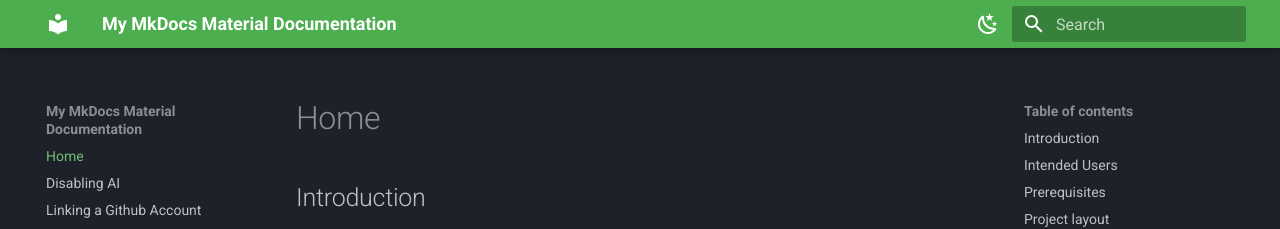
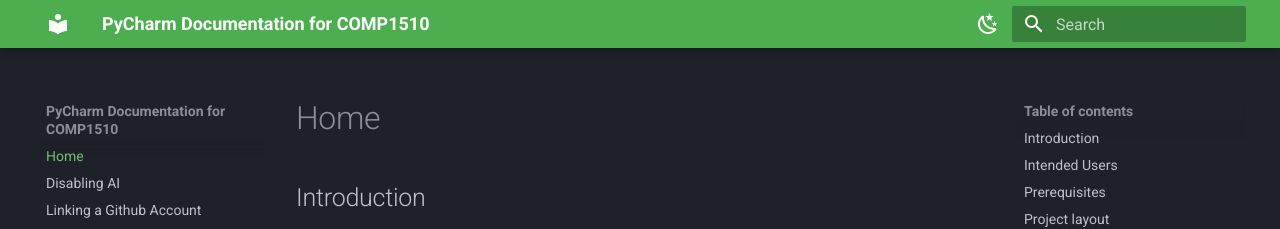
Before and after one commit to farahalterman/mkdocsDemo, an MkDocs documentation site: the page built from docs/index.md, in a window 1280 px wide. Shown: the top 229 px of the page. Built offline with MkDocs 1.6.1 and Material for MkDocs 9.7.7, drawn with Linux system fonts in a browser that asks for light colours.

Commit message:
Add site name

```diff
--- a/mkdocs.yml
+++ b/mkdocs.yml
@@ -1,4 +1,4 @@
-site_name: My MkDocs Material Documentation
+site_name: PyCharm Documentation for COMP1510
 site_url: https://sitename.example
 theme:
   name: material
```
